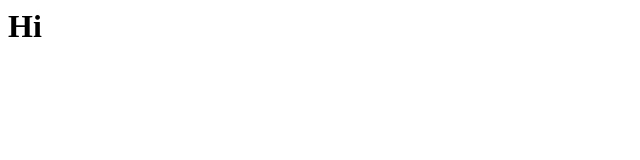
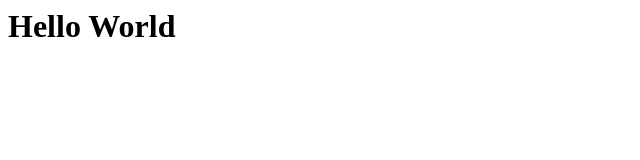
Before and after one commit to dexterrules/portfolio2017, a website: page index.html in a window 1280 px wide. Shown: the whole page, without its empty margins (0-640 px from the left). Drawn offline with Linux system fonts and the light colour scheme.

Commit message:
hello world

```diff
--- a/index.html
+++ b/index.html
@@ -4,6 +4,6 @@
 </head>
 
 <body>
-	<h1>Hi</h1>
+	<h1>Hello World</h1>
 </body>
 </html>
```
